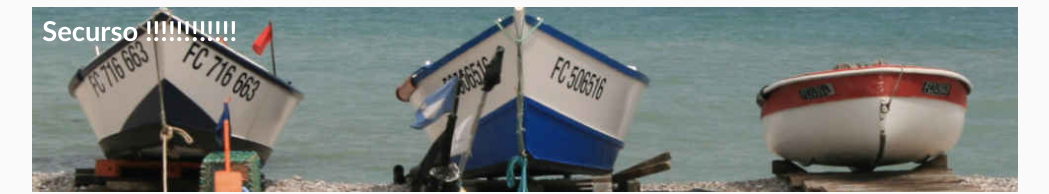
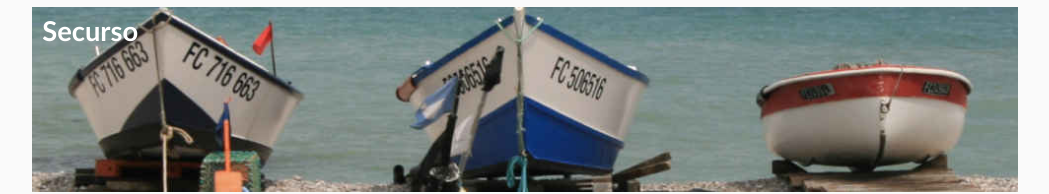
Before and after one commit to RnoSoft/Securso, a plain HTML site: page index.html in a window 1280 px wide. Shown: the top 194 px of the page, without its empty margins (115-1164 px from the left). Drawn offline with Linux system fonts and the light colour scheme.

Commit message:
Test restore reset

```diff
--- a/index.html
+++ b/index.html
@@ -21,7 +21,7 @@
     <figure class="header-figure" >
         <img src="/assets/images/headers/body-image-001.jpeg" alt="header photograph"/>
         <figcaption>
-            <a href="/">Securso !!!!!!!!!!!!</a>
+            <a href="/">Securso</a>
         </figcaption>
     </figure>
 </header>
```
